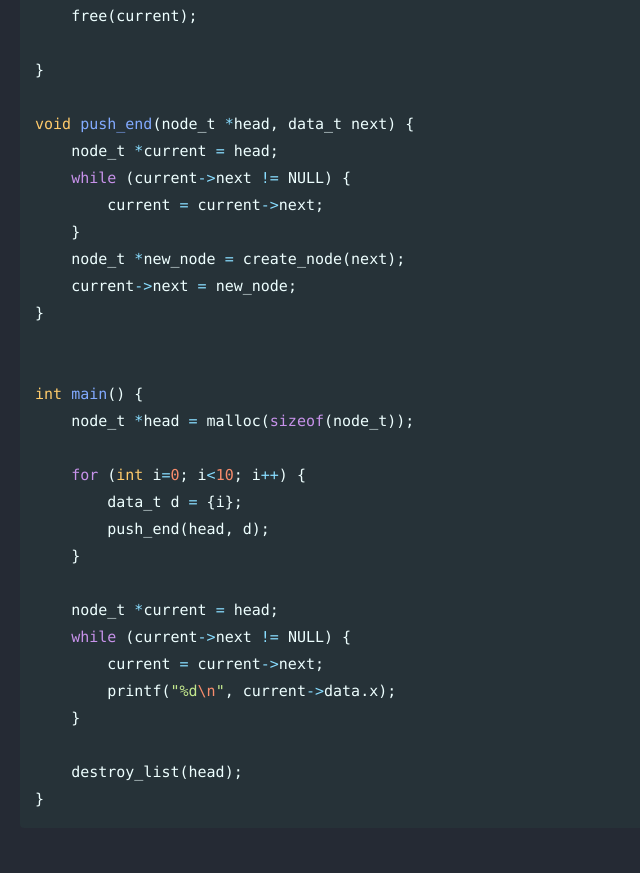
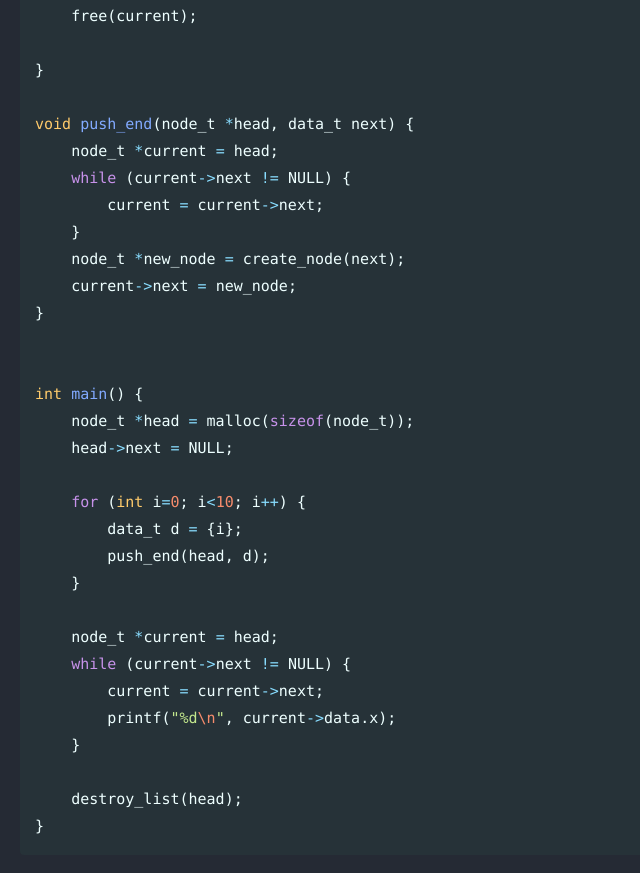
Before and after one commit to Connor-McCartney/Connor-McCartney.github.io, a Jekyll site: the page built from _pages/misc/C.md, in a window 1280 px wide and 900 px high, scrolled down 2212 px. Shown: the top 873 px of the window, without its empty margins (0-640 px from the left). Built offline with Jekyll 4.4.1, drawn with Linux system fonts in a browser that asks for light colours; cached includes are drawn as plain includes.

Commit message:
Update C.md

```diff
--- a/_pages/misc/C.md
+++ b/_pages/misc/C.md
@@ -99,6 +99,7 @@ void push_end(node_t *head, data_t next) {
 
 int main() {
     node_t *head = malloc(sizeof(node_t));
+    head->next = NULL;
 
     for (int i=0; i<10; i++) {
         data_t d = {i};
```
